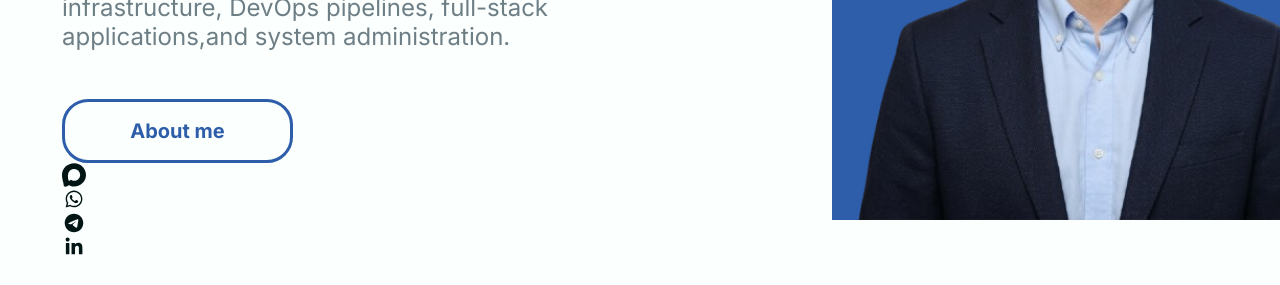
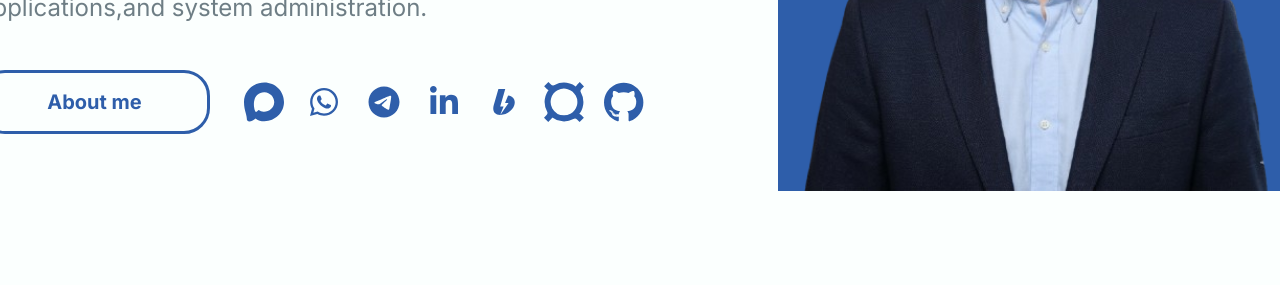
Before and after one commit to LuckyanenkoArtur/full-ops-dev, a Next.js app: page / in a window 1280 px wide. Shown: the part 512-797 px from the top of the page. Built offline with nearby package versions, Linux system fonts and the light colour scheme; no server answers.

Commit message:
Home-Section compoentn

```diff
--- a/src/app/components/home-section/home-section.module.scss
+++ b/src/app/components/home-section/home-section.module.scss
@@ -1,31 +1,82 @@
 .home-section-container {
   display: flex;
   align-items: center;
+  justify-content: center;
+  flex-direction: column;
 
-  padding-left: 62px;
-  padding-right: 102px;
-  padding-top: 129px;
-  padding-bottom: 62px;
-  gap: 121px;
+  padding-left: 3.875rem;
+  padding-right: 3.875rem;
+  padding-top: 6.25rem;
+  padding-bottom: 3.125rem;
+
+  &-flex-wrapper {
+    display: flex;
+    align-items: center;
+    gap: 7.5625rem;
 
     .content-side {
-    height: 523px;
-    width: 678px;
+      height: 32.6875rem;
+      width: 42.375rem;
+
+      .social-button-container {
+        display: flex;
+        align-items: center;
+        justify-content: flex-start;
+        gap: 2.125rem;
+
+        .social-icons {
+          display: flex;
+          align-items: center;
+          gap: 1.25rem;
+
+          color: var(--secondary);
+
+          svg {
+            width: 2.5rem;
+            height: 2.5rem;
+            flex-shrink: 0;
+          }
+        }
+
+        .about-button {
+          background: var(--primary);
+          color: var(--secondary);
+          font-weight: var(--font-weight-bold);
+          border-color: var(--secondary);
+
+          display: flex;
+          align-items: center;
+          justify-content: center;
+
+          border-style: solid;
+          transition: all 0.5s;
+
+          font-size: 1.25rem;
+          width: 14.4375rem;
+          height: 4rem;
+          border-radius: 1.625rem;
+
+          &:hover {
+            background: var(--secondary);
+            color: var(--primary);
+          }
+        }
+      }
 
       .greetings-text {
         font-weight: var(--font-weight-bold);
         color: var(--secondary);
 
-      font-size: 22px;
-      padding-bottom: 15px;
+        font-size: 1.375rem;
+        padding-bottom: 0.9375rem;
       }
 
       .title {
         font-weight: var(--font-weight-bold);
         color: var(--text);
 
-      font-size: 60px;
-      width: 647px;
+        font-size: 3.75rem;
+        width: 40.4375rem;
         line-height: 120%;
 
         span {
@@ -37,8 +88,8 @@
         font-weight: var(--font-weight-medium);
         color: var(--text);
 
-      font-size: 20px;
-      padding: 23px 0;
+        font-size: 1.25rem;
+        padding: 1.4375rem 0;
       }
 
       .paragraph-text {
@@ -46,50 +97,31 @@
         color: var(--accent);
 
         line-height: 120.8%;
-      font-size: 24px;
-      width: 649px;
-      padding-bottom: 48px;
-    }
+        font-size: 1.5rem;
 
-    .about-button {
-      background: var(--primary);
-      color: var(--secondary);
-      font-weight: var(--font-weight-bold);
-      border-color: var(--secondary);
-      display: flex;
-      align-items: center;
-      justify-content: center;
-      border-style: solid;
-      transition: all 0.5s;
-
-      font-size: 20px;
-      width: 231px;
-      height: 64px;
-      border-radius: 26px;
-
-      &:hover {
-        background: var(--secondary);
-        color: var(--primary);
-      }
+        width: 40.5625rem;
+        padding-bottom: 3rem;
       }
     }
 
     .hero-side {
-    width: 523px;
-    height: 523px;
+      width: 32.6875rem;
+      height: 32.6875rem;
+
       .hero-background {
         display: flex;
         align-items: flex-end;
         justify-content: center;
+
         background-color: var(--secondary);
 
-      width: 523px;
-      height: 523px;
-      border-top-left-radius: 500px;
-      border-top-right-radius: 500px;
+        width: 32.6875rem;
+        height: 32.6875rem;
+
+        border-top-left-radius: 31.25rem;
+        border-top-right-radius: 31.25rem;
 
         > img {
-        // !Probably here will be problems
           width: 100%;
           height: 100%;
 
@@ -101,3 +133,8 @@
       }
     }
   }
+
+  &-scroller-container {
+    margin-top: 252px;
+  }
+}
--- a/src/app/components/home-section/home-section.tsx
+++ b/src/app/components/home-section/home-section.tsx
@@ -7,12 +7,14 @@ import { LinkedInIcon } from "./icons/linkedin";
 import { TelegramIcon } from "./icons/telegram";
 import { WhatsAppIcon } from "./icons/whatsapp";
 import { MaxIcon } from "./icons/max";
+import { ScrollerIcon } from "./icons/scroller";
 
 const HomeSection = () => {
   const t = useTranslations("home-section");
 
   return (
     <section className={styles["home-section-container"]}>
+      <div className={styles["home-section-container-flex-wrapper"]}>
         <div className={styles["content-side"]}>
           <div className={styles["greetings-text"]}>{t("greetings-text")}</div>
 
@@ -28,8 +30,11 @@ const HomeSection = () => {
 
           <div className={styles["paragraph-text"]}>{t("paragraph-text")}</div>
 
-        <button className={styles["about-button"]}>{t("button.text")}</button>
-        <div>
+          <div className={styles["social-button-container"]}>
+            <button className={styles["about-button"]}>
+              {t("button.text")}
+            </button>
+            <div className={styles["social-icons"]}>
               <MaxIcon />
               <WhatsAppIcon />
               <TelegramIcon />
@@ -39,10 +44,16 @@ const HomeSection = () => {
               <GitHubIcon />
             </div>
           </div>
+        </div>
         <div className={styles["hero-side"]}>
           <div className={styles["hero-background"]}>
             <img src={"/assets/images/hero-me-1.png"} alt="hero-image" />
           </div>
+        </div>
+      </div>
+
+      <div className={styles["home-section-container-scroller-container"]}>
+        <ScrollerIcon />
       </div>
     </section>
   );
--- /dev/null
+++ b/src/app/components/home-section/icons/scroller-icon.module.scss
@@ -0,0 +1,66 @@
+.scroller-icon {
+  width: 3.125rem;
+  height: 3.125rem;
+
+  color: var(--secondary);
+
+  cursor: pointer;
+
+  animation: floating 2.5s ease-in-out infinite;
+
+  filter: drop-shadow(0 0 0.625rem var(--secondary-70));
+}
+
+.scroller-line {
+  animation: scroll-line 1.8s ease-in-out infinite;
+}
+
+.scroller-arrow {
+  animation: scroll-arrow 1.8s ease-in-out infinite;
+}
+
+@keyframes floating {
+  0% {
+    transform: translateY(0);
+  }
+
+  50% {
+    transform: translateY(0.5rem);
+  }
+
+  100% {
+    transform: translateY(0);
+  }
+}
+
+@keyframes scroll-line {
+  0% {
+    opacity: 0;
+    transform: translateY(-0.25rem);
+  }
+
+  30% {
+    opacity: 1;
+  }
+
+  100% {
+    opacity: 0;
+    transform: translateY(0.375rem);
+  }
+}
+
+@keyframes scroll-arrow {
+  0% {
+    opacity: 0;
+    transform: translateY(-0.125rem);
+  }
+
+  40% {
+    opacity: 1;
+  }
+
+  100% {
+    opacity: 0;
+    transform: translateY(0.5rem);
+  }
+}
--- /dev/null
+++ b/src/app/components/home-section/icons/scroller.tsx
@@ -0,0 +1,36 @@
+import styles from "./scroller-icon.module.scss";
+
+export const ScrollerIcon = () => (
+  <svg
+    className={styles["scroller-icon"]}
+    xmlns="http://www.w3.org/2000/svg"
+    viewBox="0 0 50 50"
+    fill="none"
+  >
+    <path
+      d="M10.4167 31.25C10.4167 35.1177 11.9533 38.8273 14.6882 41.5621C17.4231 44.2971 21.1324 45.8331 25.0001 45.8331C28.8678 45.8331 32.5772 44.2971 35.3122 41.5621C38.047 38.8273 39.5834 35.1177 39.5834 31.25V18.75C39.5834 14.8823 38.047 11.173 35.3122 8.43812C32.5772 5.70323 28.8678 4.16669 25.0001 4.16669C21.1324 4.16669 17.4231 5.70323 14.6882 8.43812C11.9533 11.173 10.4167 14.8823 10.4167 18.75V31.25Z"
+      stroke="currentColor"
+      strokeWidth="2"
+      strokeLinecap="round"
+      strokeLinejoin="round"
+    />
+
+    <path
+      className={styles["scroller-line"]}
+      d="M25 12.5V29.1667"
+      stroke="currentColor"
+      strokeWidth="2"
+      strokeLinecap="round"
+      strokeLinejoin="round"
+    />
+
+    <path
+      className={styles["scroller-arrow"]}
+      d="M31.25 22.9167L25 29.1667L18.75 22.9167"
+      stroke="currentColor"
+      strokeWidth="2"
+      strokeLinecap="round"
+      strokeLinejoin="round"
+    />
+  </svg>
+);
```
Lines whose indentation alone changed are shown as unchanged.
